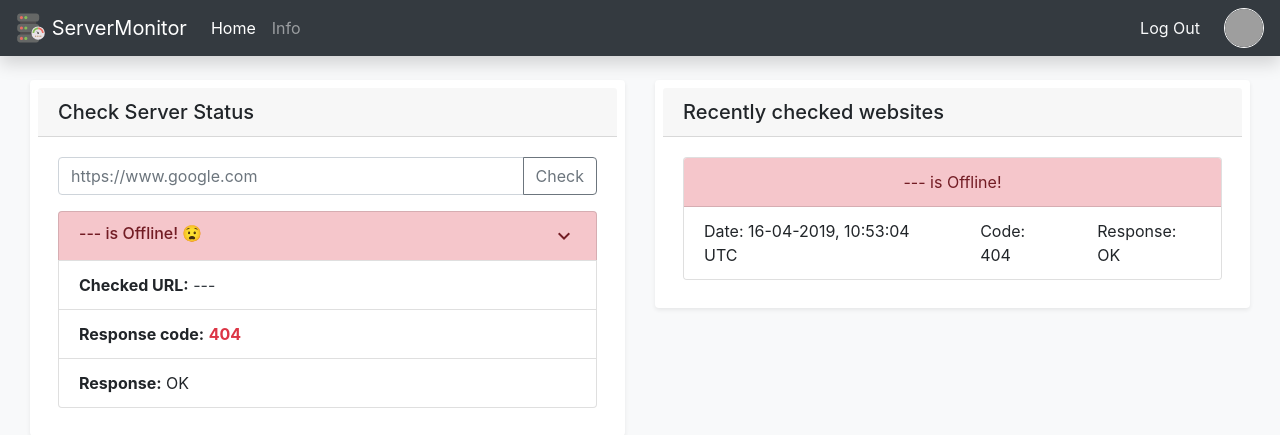
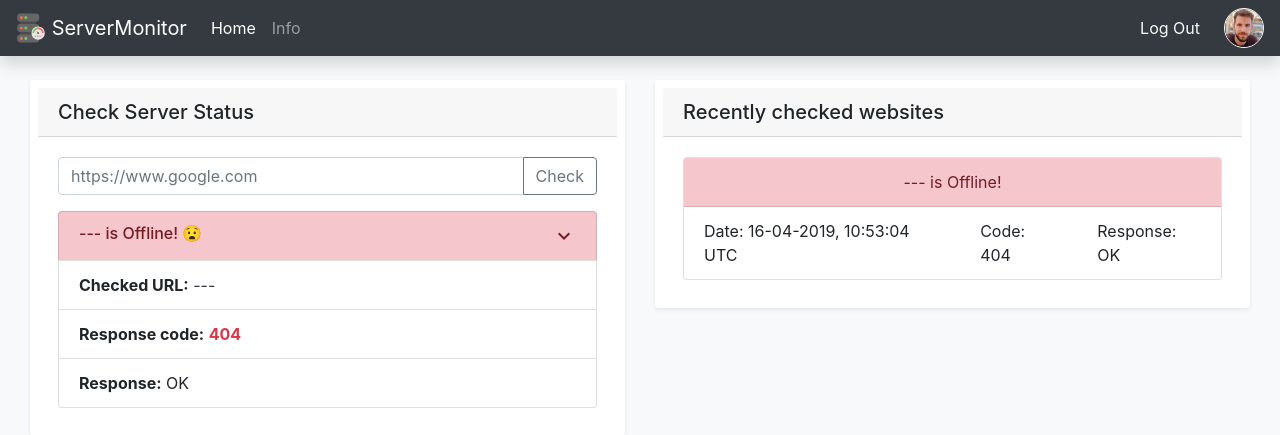
Before and after one commit to codemaster05330/ServerMonitor, a Flask app: page / in a window 1280 px wide. Shown: the top 435 px of the page. Run offline with Flask 2, Linux system fonts and the light colour scheme; a user stored in the database is signed in; data comes from the database, SQL or seed files in the repository; some libraries are stand-ins or nearby versions; grey boxes are pictures that could not be loaded.

Commit message:
Update UI for custom profile picture

```diff
--- a/monitor/templates/base.html
+++ b/monitor/templates/base.html
@@ -35,7 +35,7 @@
           {% if current_user.is_authenticated %}
             <a class="nav-item nav-link text-light" style="margin-right: 16px" href="{{ url_for('logout') }}">Log Out</a>
             <a class="d-inline-block align-middle" href="{{ url_for('account') }}">
-            <img src="https://randomuser.me/api/portraits/men/32.jpg" alt="" width="40" height="40" class="rounded-circle border border-white">
+            <img src="{{ url_for('static', filename='profile_pictures/' + current_user.image_file) }}" alt="" width="40" height="40" class="rounded-circle border border-white">
             </a>
           {% else %}
             <a class="nav-item nav-link text-light" style="margin-right: 16px" href="{{ url_for('login') }}">Log In</a>
```
